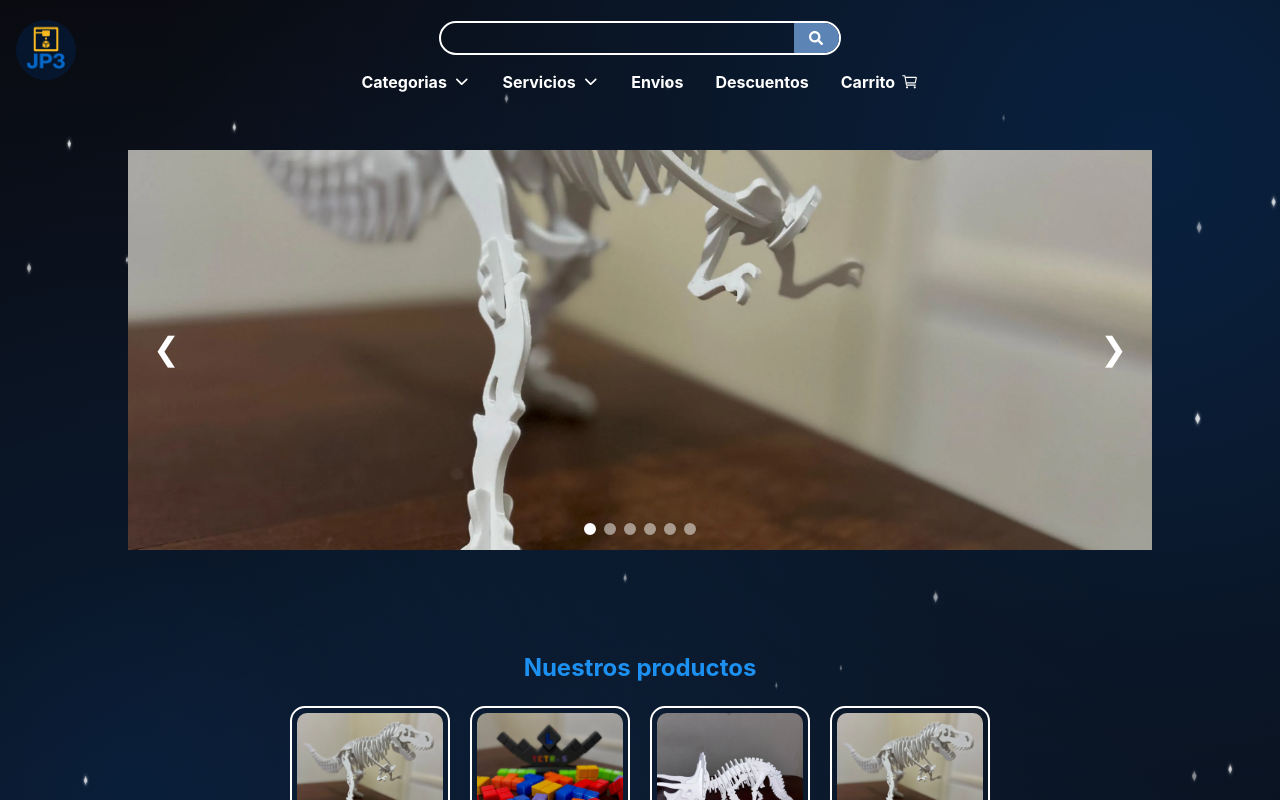
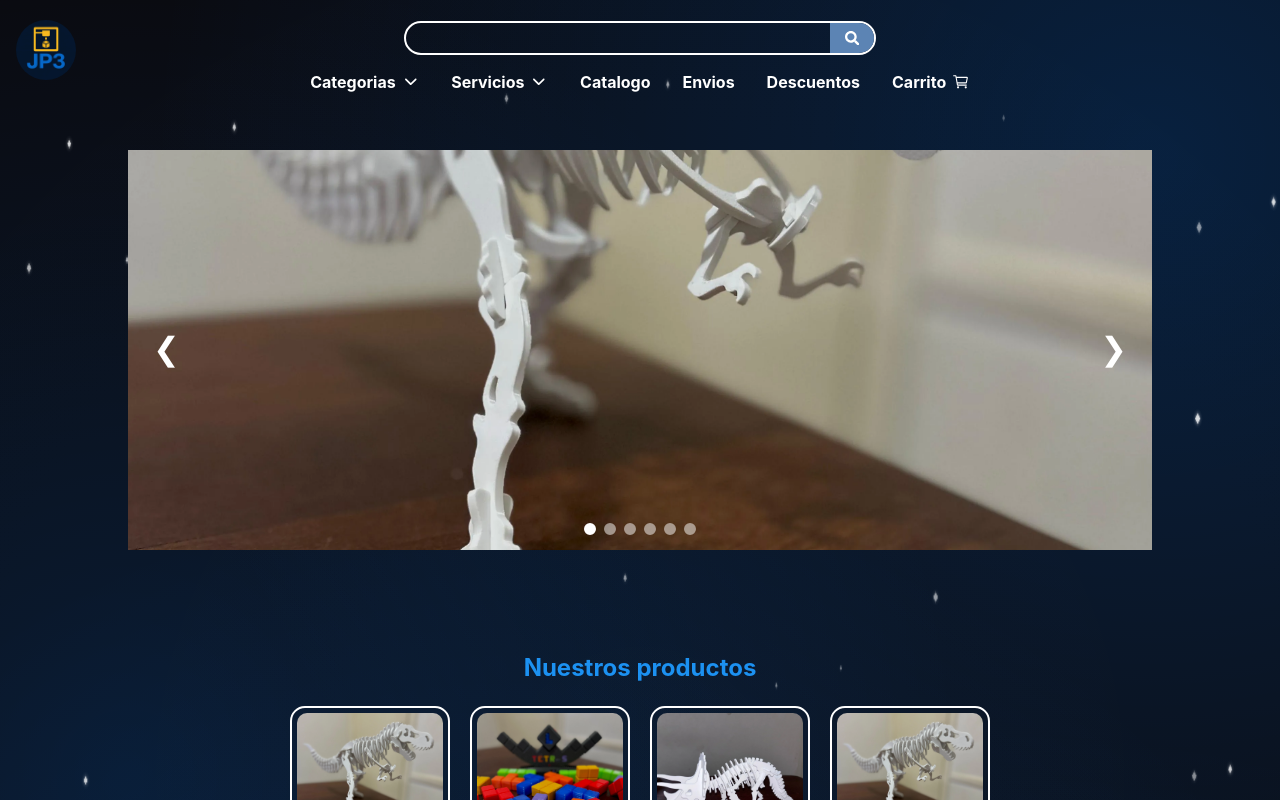
Before and after one commit to D-Madev/JP3, a React (Vite) app in the folder JP3/: page / in a window 1280 px wide. Shown: the top 800 px of the page. Built offline with nearby package versions, Linux system fonts and the light colour scheme.

Commit message:
feat(catalogo): agrego el endpoint a al navbar

```diff
--- a/JP3/src/layouts/MainLayout.jsx
+++ b/JP3/src/layouts/MainLayout.jsx
@@ -13,6 +13,7 @@ export default function MainLayout() {
   const links = [
     { to: '/categorias', label: 'Categorias', icon: <IoIosArrowDown /> },
     { to: '/servicios', label: 'Servicios', icon: <IoIosArrowDown /> },
+    { to: '/catalogo', label: 'Catalogo' },
     { to: '/envios', label: 'Envios' },
     { to: '/descuentos', label: 'Descuentos' },
     { to: '/carrito', label: 'Carrito', icon: <IoCartOutline /> },
```
